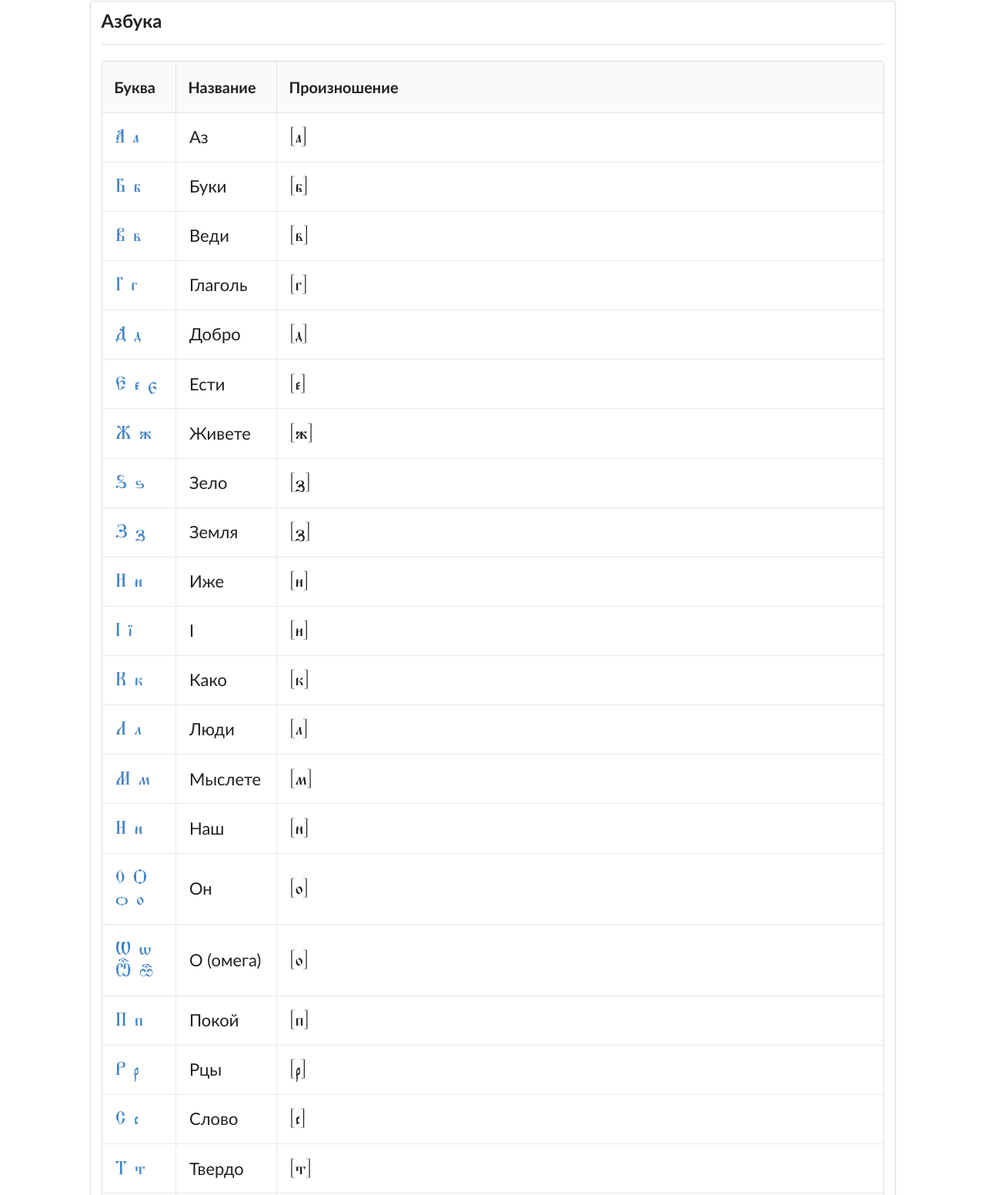
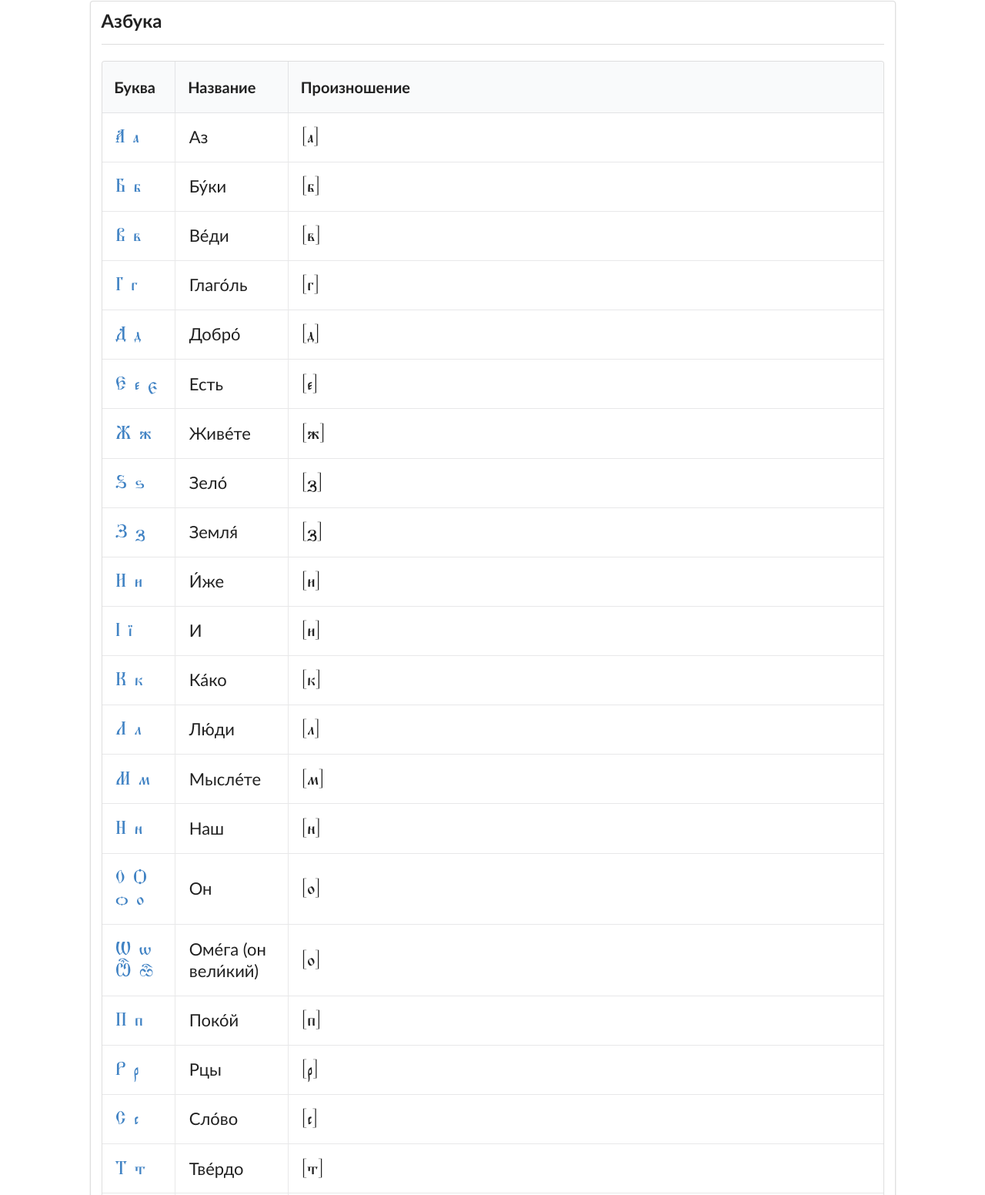
Before and after one commit to noteqozqq/church-slavonic, a plain HTML site: page index.html in a window 1280 px wide. Shown: the part 314-1866 px from the top of the page at 77% size. Drawn offline with nearby package versions, Linux system fonts and the light colour scheme.

Commit message:
Update index.html

```diff
--- a/index.html
+++ b/index.html
@@ -98,67 +98,67 @@
                     </tr>
                     <tr>
                         <td><a href="#Б">Б б</a></td>
-                        <td class="tf">Буки</td>
+                        <td class="tf">Бу́ки</td>
                         <td>[б]</td>
                     </tr>
                     <tr>
                         <td><a href="#В">В в</a></td>
-                        <td class="tf">Веди</td>
+                        <td class="tf">Ве́ди</td>
                         <td>[в]</td>
                     </tr>
                     <tr>
                         <td><a href="#Г">Г г</a></td>
-                        <td class="tf">Глаголь</td>
+                        <td class="tf">Глаго́ль</td>
                         <td>[г]</td>
                     </tr>
                     <tr>
                         <td><a href="#Д">Д д</a></td>
-                        <td class="tf">Добро</td>
+                        <td class="tf">Добро́</td>
                         <td>[д]</td>
                     </tr>
                     <tr>
                         <td><a href="#Е">Е е є</a></td>
-                        <td class="tf">Ести</td>
+                        <td class="tf">Есть</td>
                         <td>[е]</td>
                     </tr>
                     <tr>
                         <td><a href="#Ж">Ж ж</a></td>
-                        <td class="tf">Живете</td>
+                        <td class="tf">Живе́те</td>
                         <td>[ж]</td>
                     </tr>
                     <tr>
                         <td><a href="#Ѕ">Ѕ ѕ</a></td>
-                        <td class="tf">Зело</td>
+                        <td class="tf">Зело́</td>
                         <td>[з]</td>
                     </tr>
                     <tr>
                         <td><a href="#З">З з</a></td>
-                        <td class="tf">Земля</td>
+                        <td class="tf">Земля́</td>
                         <td>[з]</td>
                     </tr>
                     <tr>
                         <td><a href="#И">И и</a></td>
-                        <td class="tf">Иже</td>
+                        <td class="tf">И́же</td>
                         <td>[и]</td>
                     </tr>
                     <tr>
                         <td><a href="#І">І ї</a></td>
-                        <td class="tf">І</td>
+                        <td class="tf">И</td>
                         <td>[и]</td>
                     </tr>
                     <tr>
                         <td><a href="#К">К к</a></td>
-                        <td class="tf">Како</td>
+                        <td class="tf">Ка́ко</td>
                         <td>[к]</td>
                     </tr>
                     <tr>
                         <td><a href="#Л">Л л</a></td>
-                        <td class="tf">Люди</td>
+                        <td class="tf">Лю́ди</td>
                         <td>[л]</td>
                     </tr>
                     <tr>
                         <td><a href="#М">М м</a></td>
-                        <td class="tf">Мыслете</td>
+                        <td class="tf">Мысле́те</td>
                         <td>[м]</td>
                     </tr>
                     <tr>
@@ -173,12 +173,12 @@
                     </tr>
                     <tr>
                         <td><a href="#Ѡ">Ѡ ѡ Ѽ ѽ</a></td>
-                        <td class="tf">О (омега)</td>
+                        <td class="tf">Оме́га (он вели́кий)</td>
                         <td>[о]</td>
                     </tr>
                     <tr>
                         <td><a href="#П">П п</a></td>
-                        <td class="tf">Покой</td>
+                        <td class="tf">Поко́й</td>
                         <td>[п]</td>
                     </tr>
                     <tr>
@@ -188,12 +188,12 @@
                     </tr>
                     <tr>
                         <td><a href="#С">С с</a></td>
-                        <td class="tf">Слово</td>
+                        <td class="tf">Сло́во</td>
                         <td>[с]</td>
                     </tr>
                     <tr>
                         <td><a href="#Т">Т т</a></td>
-                        <td class="tf">Твердо</td>
+                        <td class="tf">Тве́рдо</td>
                         <td>[т]</td>
                     </tr>
                     <tr>
@@ -243,7 +243,7 @@
                     </tr>
                     <tr>
                         <td><a href="#Ы">Ы ы</a></td>
-                        <td class="tf">Еры</td>
+                        <td class="tf">Еры́</td>
                         <td>[ы]</td>
                     </tr>
                     <tr>
@@ -268,7 +268,7 @@
                     </tr>
                     <tr>
                         <td><a href="#Ѧ">Ѧ ѧ</a></td>
-                        <td class="tf">Малый юс</td>
+                        <td class="tf">Ма́лый юс</td>
                         <td>[я]</td>
                     </tr>
                     <tr>
@@ -283,12 +283,12 @@
                     </tr>
                     <tr>
                         <td><a href="#Ѳ">Ѳ ѳ</a></td>
-                        <td class="tf">Фита</td>
+                        <td class="tf">Фита́</td>
                         <td>[ф]</td>
                     </tr>
                     <tr>
                         <td><a href="#Ѵ">Ѵ ѵ</a></td>
-                        <td class="tf">Ижица</td>
+                        <td class="tf">И́жица</td>
                         <td class="tf" style="font-size: 16px;">Формально выбор правильного чтения ижицы определяют надстрочные знаки: если над ижицей стоит придыхание и (или) ударение, то это гласный [и], а если ничего не стоит — то согласный [в]. Для обозначения ижиц, которые надо читать как [и], но которые стоят не в начале слова и не под ударением, используется специальный надстрочный знак — кендема (<span class="csf">ѷ</span>), сегодня иногда ошибочно называемый «двойным грависом». Ижица с кендемой отдельной буквой азбуки не является.</td>
                     </tr>
                 </tbody>
```
